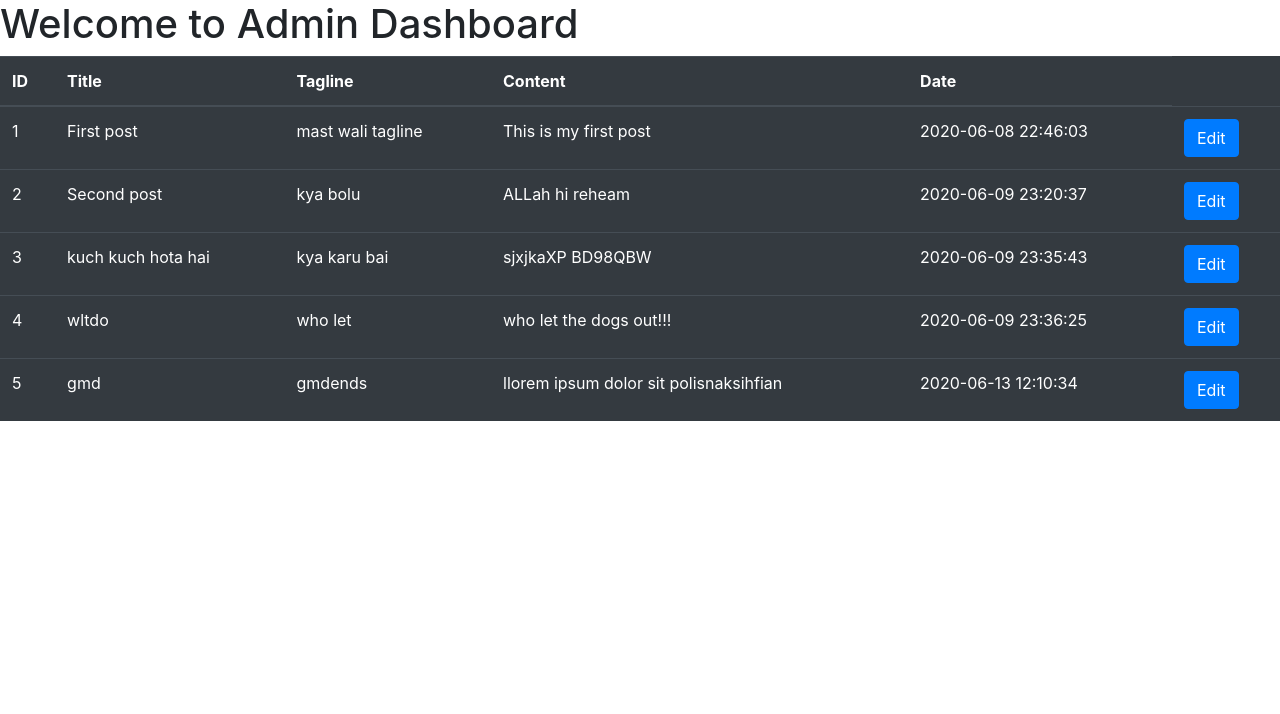
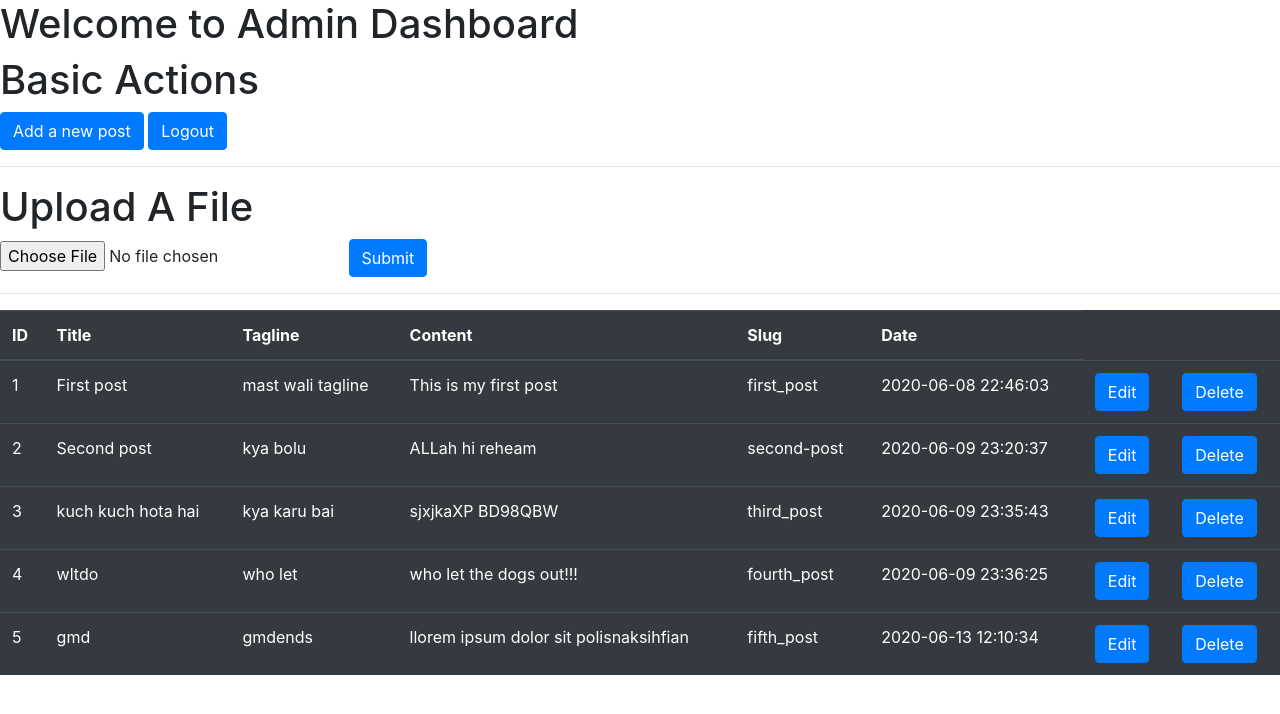
Before and after one commit to thedarkdivinity/flaskapp, a Flask app: template templates/dashboard.html in a window 1280 px wide. Shown: the top 714 px of the page. Run offline with Flask 2, Linux system fonts and the light colour scheme; the template is opened without the code that fills it: values that come from a table or form of the project are taken from there, others are empty; data comes from the database, SQL or seed files in the repository; some libraries are stand-ins or nearby versions.

Commit message:
Update dashboard.html

```diff
--- a/templates/dashboard.html
+++ b/templates/dashboard.html
@@ -11,7 +11,16 @@
   </head>
   <body>
     <h1>Welcome to Admin Dashboard</h1>
-
+    <h1>Basic Actions</h1>
+    <a href="/edit/0">  <button class="btn btn-primary"> Add a new post</button></a>
+    <a href="/logout">  <button class="btn btn-primary"> Logout</button></a>
+    <hr>
+    <h1>Upload A File</h1>
+      <form action="/uploader" method="post" enctype="multipart/form-data">
+        <input type="file" name="file1">
+        <button type="submit" class="btn btn-primary">Submit</button>
+            </form>
+            <hr>
     <table class="table table-dark table-hover">
         <thead>
           <tr>
@@ -19,6 +28,7 @@
             <th>Title</th>
             <th>Tagline</th>
             <th>Content</th>
+            <th>Slug</th>
             <th>Date</th>
           </tr>
         </thead>
@@ -29,8 +39,11 @@
             <td>{{post.title}}</td>
             <td>{{post.tagline}}</td>
             <td>{{post.content}}</td>
+            <td>{{post.slug}}</td>
             <td>{{post.date}}</td>
             <td><a href="/edit/{{post.sno}}"><button class="btn btn-primary">Edit</button></a></td>
+
+           <td><a href="/delete/{{post.sno}}"><button class="btn btn-primary">Delete</button></a></td>
           </tr>
           {% endfor %}
         </tbody>
```
